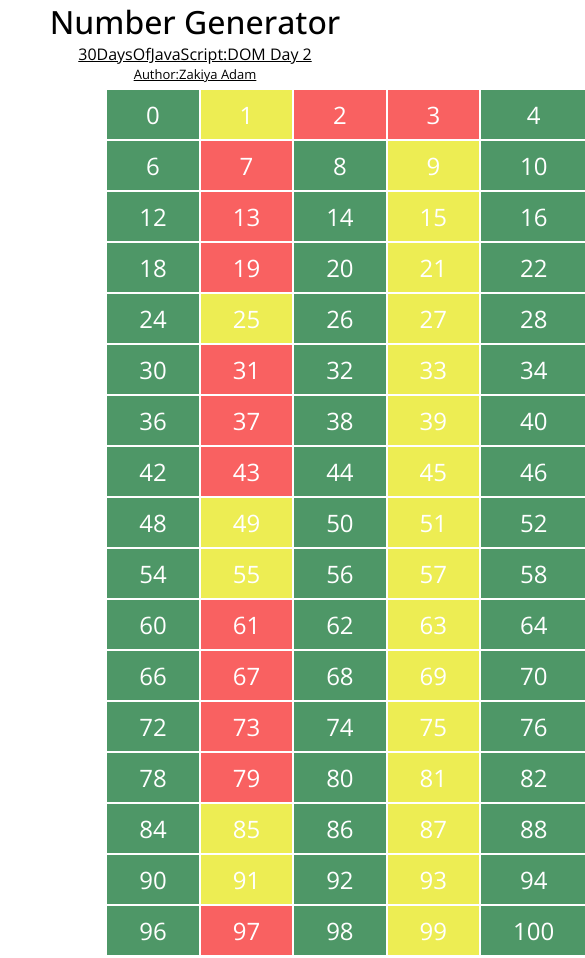
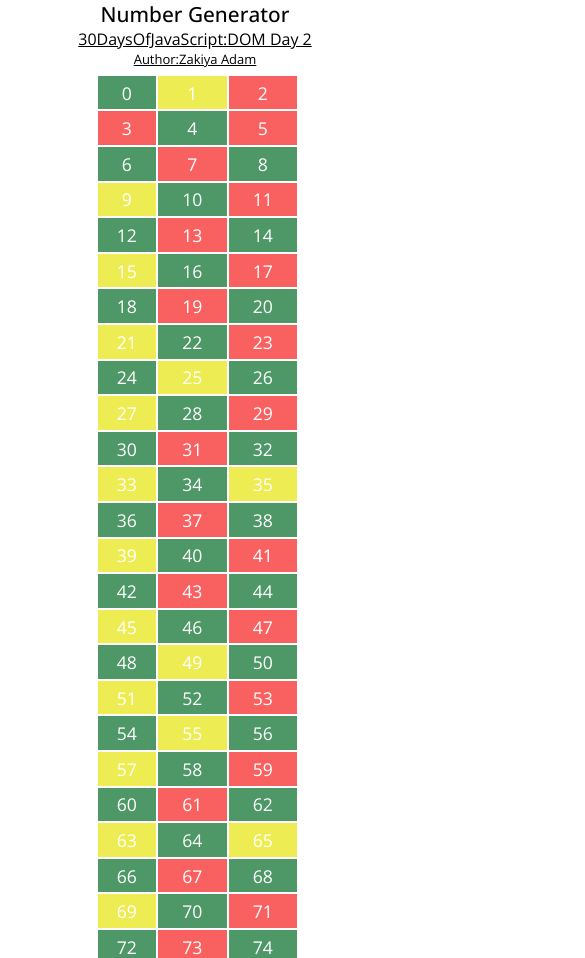
Before and after one commit to bintadam/Number-Generator, a plain HTML site: page index.html in a window 390 px wide. Shown: the top 958 px of the page, 585 px wide, since content can reach past the window. Drawn offline with nearby package versions, Linux system fonts and the light colour scheme.

Commit message:
add media query

```diff
--- a/styles.css
+++ b/styles.css
@@ -41,3 +41,33 @@ p{
     color: white;
     padding: 0.5rem 2rem;
 }
+
+@media only screen and (max-width:768px){
+    body{
+        padding: 0%;
+    }
+    h1{
+        font-size: 1.3rem;
+    }
+
+    p{
+        font-weight: 300;
+        text-decoration: underline;
+    }
+
+    .author{
+        font-size: 13px;
+    }
+
+    #card-container{
+        display: grid;
+        grid-template-columns: repeat(3, 1fr);
+        gap: 2px;
+        height: auto;
+    }
+    .card{
+        font-size: 1.1rem;
+        color: white;
+        padding: 0.3rem 1.2rem;
+    }
+}
```
